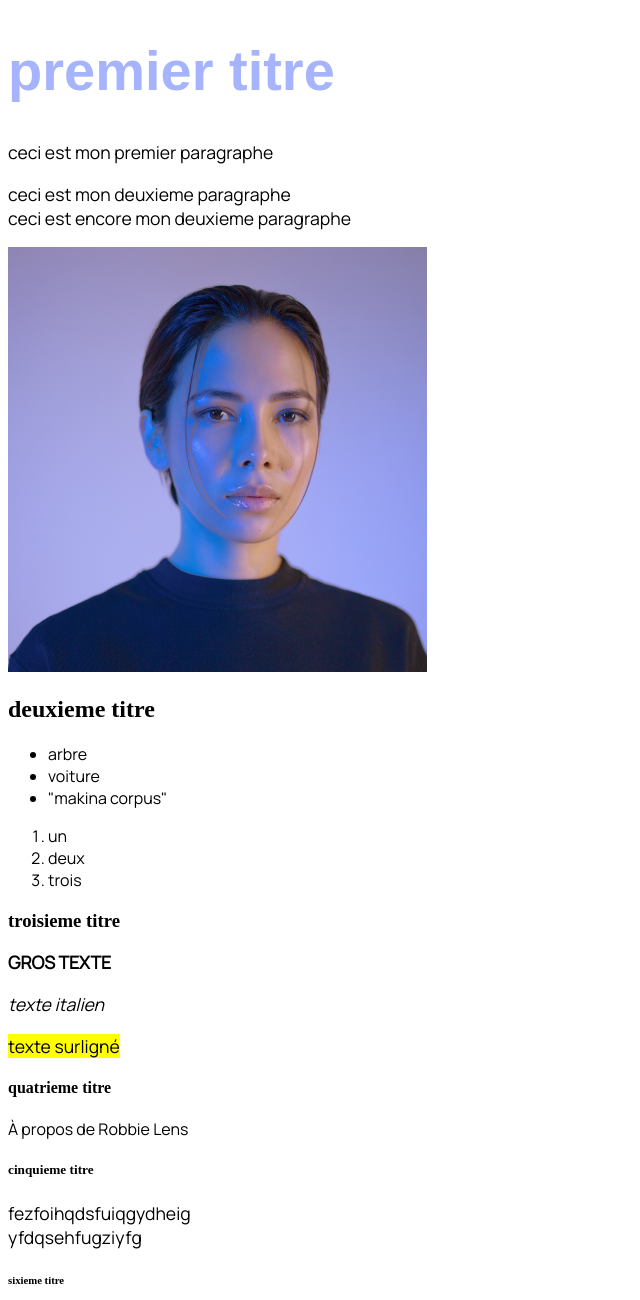
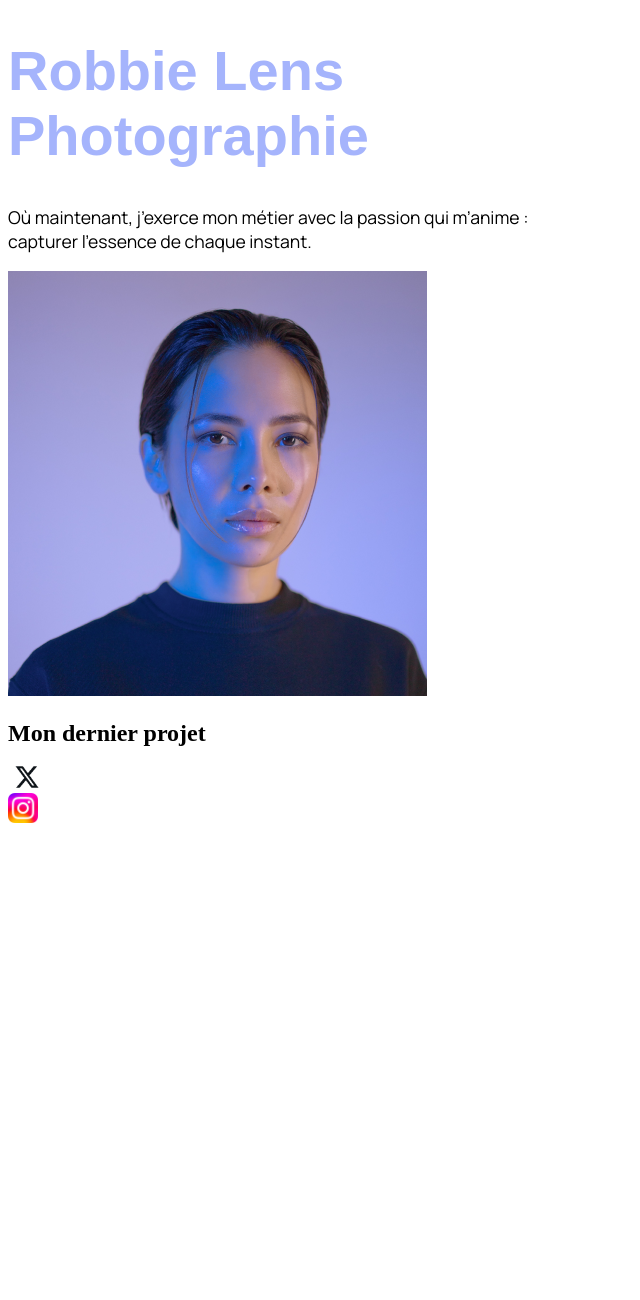
Before and after one commit to grandgram/stage, a plain HTML site: page index.html in a window 1280 px wide. Shown: the top 1300 px of the page, without its empty margins (0-640 px from the left). After the commit the page ends 836 px from the top, so only its background shows below. Drawn offline with Linux system fonts and the light colour scheme.

Commit message:
j'ai contnué le fichier .css et le projet de robbie lens

```diff
--- a/index.html
+++ b/index.html
@@ -12,31 +12,10 @@
             <link href="https://fonts.googleapis.com/css2?family=Manrope&display=swap" rel="stylesheet">
     </head>
     <body>
-        <h1>premier titre</h1>
-        <p>ceci est mon premier paragraphe</p>
-        <p>ceci est mon deuxieme paragraphe<br>ceci est encore mon deuxieme paragraphe</p>
-        <img src="robbie-lens.png" alt="une photo de moi">
-        <h2>deuxieme titre</h2>
-        <ul>
-            <li>arbre</li>
-            <li>voiture</li>
-            <li>"makina corpus"</li>
-        </ul>
-        <ol>
-            <li>un</li>
-            <li>deux</li>
-            <li>trois</li>
-        </ol>
-        <h3>troisieme titre</h3>
-        <p><strong>GROS TEXTE</strong></p>
-        <p><em>texte italien</em></p>
-        <p><mark>texte surligné</mark></p>
-        <h4>quatrieme titre</h4>
-        <a href="a-propos.html">À propos de Robbie Lens</a>
-        <h5>cinquieme titre</h5>
-        <p>fezfoihqdsfuiqgydheig<br>yfdqsehfugziyfg</p>
-        <h6>sixieme titre</h6>
-        <p></p>
+        <h1>Robbie Lens<br>Photographie</h1>
+        <p>Où <professionalisme s’allie avec passion. Depuis plus de 5 ans<br>maintenant, j’exerce mon métier avec la passion qui m’anime :<br>capturer l’essence de chaque instant.</p>
+        <img src="robbie-lens.png">
+        <h2>Mon dernier projet</h2>
         <a href="https://twitter.com/"><img src="X-Logo.png" class="x"</a>
         <br>
         <a href="https://instagram.com"><img src="Instagram_icon.png" class="lien"></a>
```
